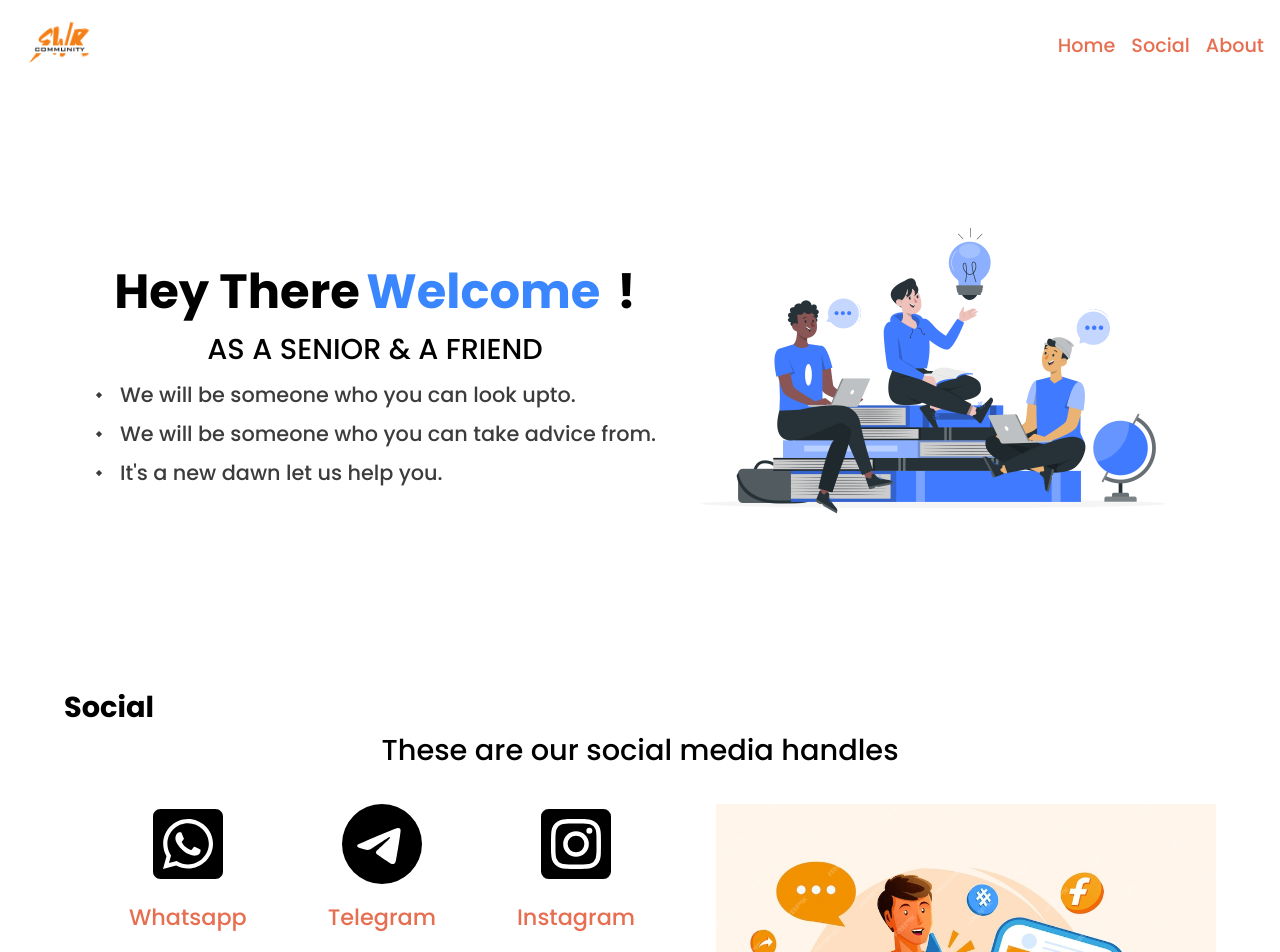
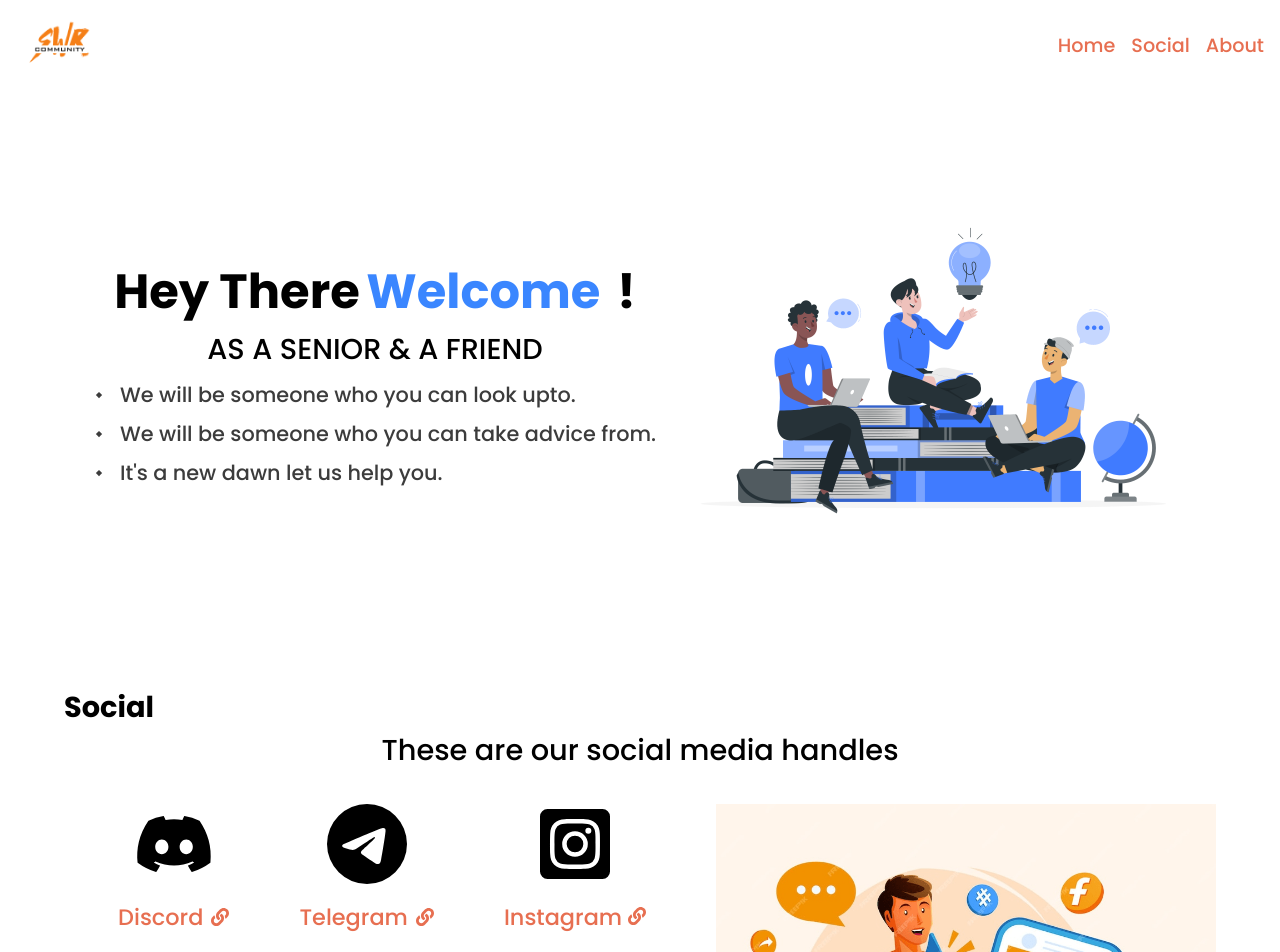
Before and after one commit to Sai-Manikanta-Andey/SwrCommunityProject, a React (Vite) app: page / in a window 1280 px wide. Shown: the top 952 px of the page. Built offline with nearby package versions, Linux system fonts and the light colour scheme.

Commit message:
link fix

```diff
--- a/src/components/Social/Social.css
+++ b/src/components/Social/Social.css
@@ -46,6 +46,17 @@
 
 .details-about-dc{
   margin-top: 1rem;
+
+}
+a:hover{
+    color: #1D3557;
+   transition: all 300ms ease-in;
+}
+.link{
+
+  display: flex;
+  align-items: center;
+  gap: .5rem;
 }
 
 @media (max-width: 640px) {
--- a/src/components/Social/Social.jsx
+++ b/src/components/Social/Social.jsx
@@ -1,10 +1,9 @@
-import React from 'react'
-import './Social.css'
-import {FaWhatsappSquare} from "react-icons/fa"
+import React from "react";
+import "./Social.css";
+import { FaDiscord } from "react-icons/fa";
 import { FaInstagramSquare } from "react-icons/fa";
-import {motion} from "framer-motion"
+import { FaLink } from "react-icons/fa";
 import { BsTelegram } from "react-icons/bs";
-
 
 function Social() {
   return (
@@ -21,13 +20,14 @@ function Social() {
             <div className="social-left secondaryText">
               <div className="whatsapp social-icon">
                 <div className="react-icon">
-                  <FaWhatsappSquare fontSize={80} className="icon" />
+                  <FaDiscord fontSize={80} className="icon" />
                 </div>
                 <a
-                  href="https://chat.whatsapp.com/KiyXJN78JnJ1nluUtNdmky"
+                  href="https://discord.com/invite/FXnswDq2xm"
                   target="_blank"
+                  className="link"
                 >
-                  Whatsapp
+                  Discord <FaLink fontSize={18} />
                 </a>
               </div>
 
@@ -35,19 +35,20 @@ function Social() {
                 <div className="react-icon">
                   <BsTelegram fontSize={80} className="icon" />
                 </div>
-                <a href="https://t.me/+EpZl1pGlhl81MTA1" target="_blank">
-                  Telegram
+                <a
+                  href="https://t.me/+EpZl1pGlhl81MTA1"
+                  target="_blank"
+                  className="link"
+                >
+                  Telegram <FaLink fontSize={18} />
                 </a>
               </div>
               <div className="whatsapp social-icon">
                 <div className="react-icon">
-                  <FaInstagramSquare fontSize={80} className="icon"  />
+                  <FaInstagramSquare fontSize={80} className="icon" />
                 </div>
-                <a
-                  href="https://instagram.com/off.campusjobs?igshid=NjIwNzIyMDk2Mg=="
-                  target="_blank"
-                >
-                  Instagram
+                <a href="https://www.instagram.com/swr_community/" target="_blank" >
+                  Instagram <FaLink fontSize={18} />
                 </a>
               </div>
             </div>
@@ -76,4 +77,4 @@ function Social() {
   );
 }
 
-export default Social
+export default Social;
```
